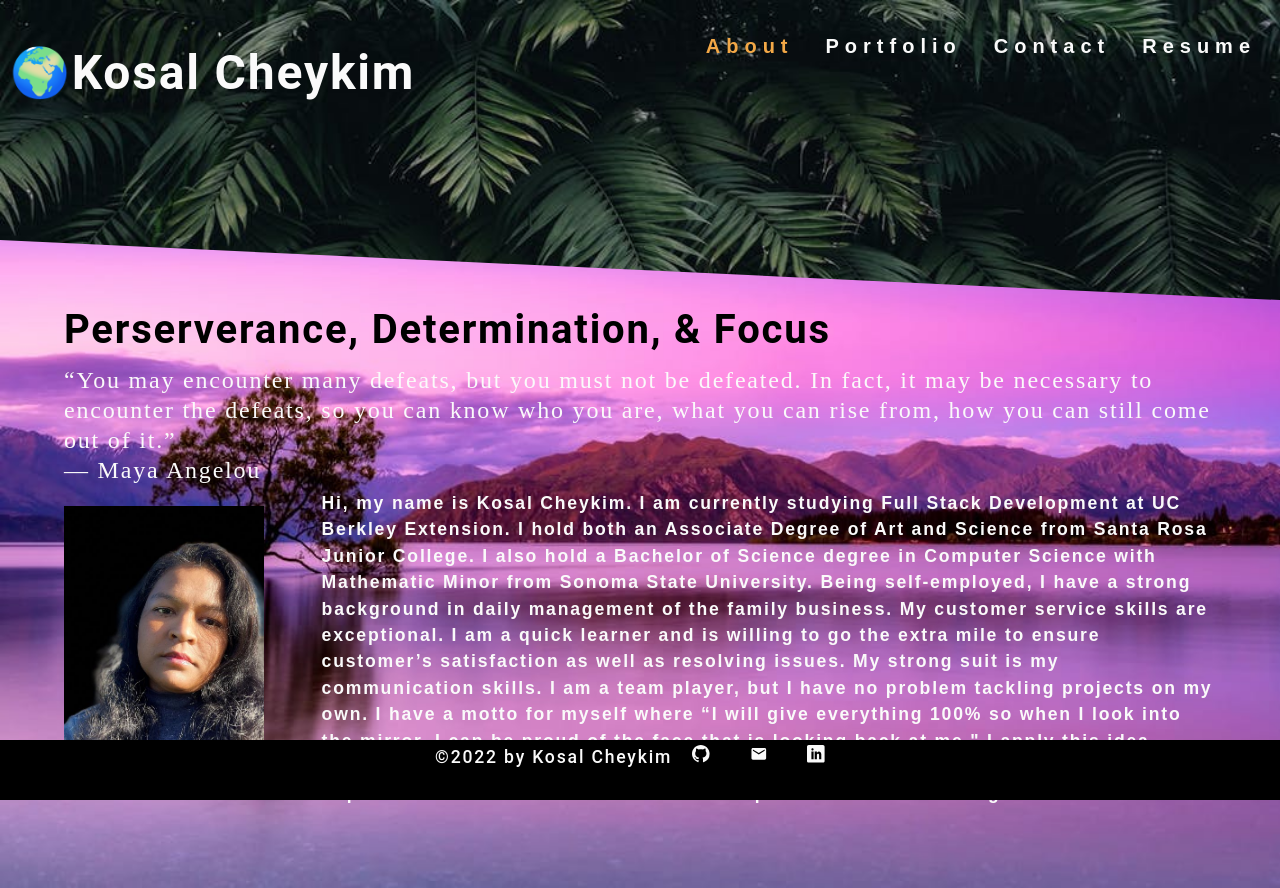
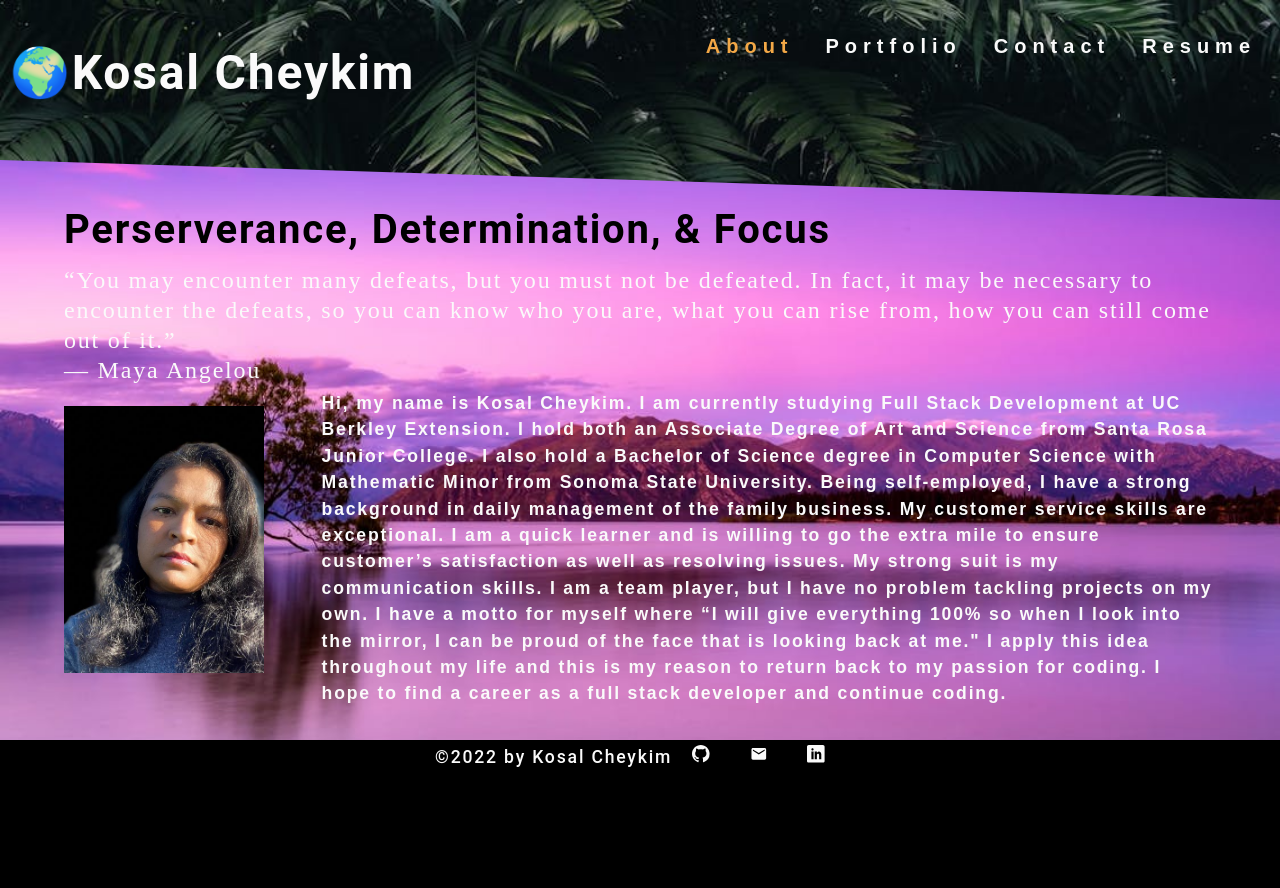
Before and after one commit to kcheykim/cheykim-portfolio, a React (Create React App) app: page / in a window 1280 px wide. After the commit the page ends 800 px from the top, so only its background shows below. Built offline with nearby package versions, Linux system fonts and the light colour scheme.

Commit message:
more css fixes

```diff
--- a/src/index.css
+++ b/src/index.css
@@ -64,7 +64,7 @@ h2 {
 }
 
 h3 {
-  font-family: 'Comic Sans', cursive;
+  font-family: 'Comic Sans MS', 'Comic Sans' cursive;
   font-size: 2rem;
   font-weight: 500;
   margin: 5px 0;
@@ -114,7 +114,7 @@ header {
   background: var(--dark);
   background-image: url("../src/assets/images/fern.jpeg");
   background-size: cover;
-  height: 300px;
+  height: 200px;
   clip-path: polygon(
     0 0, /* left top */
     100% 0, /* right top */
@@ -365,6 +365,4 @@ flex-wrap: wrap;
   padding: 5%;
   justify-content: center;
   opacity: 75%;
-  /* margin-left: 5%;
-  justify-content: center; */
 }
```
